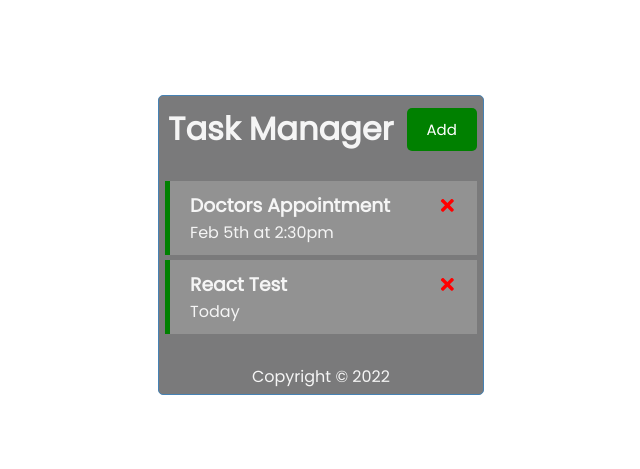
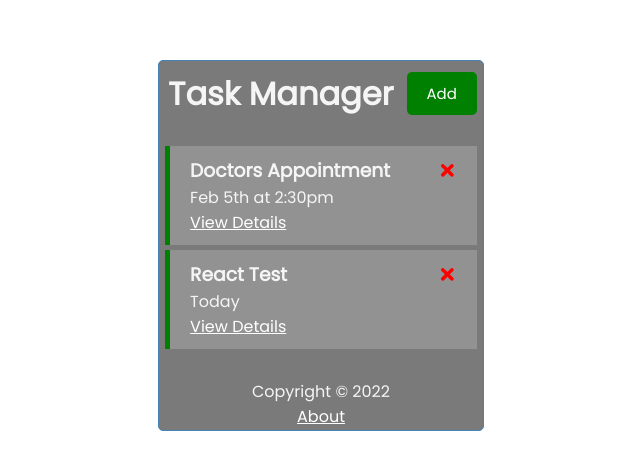
Before and after one commit to TartCodes/task-manager, a React (Create React App) app: page / in a window 1280 px wide. Shown: the part 155-624 px from the top of the page, without its empty margins (319-959 px from the left). Built offline with nearby package versions, Linux system fonts and the light colour scheme; data requests are answered from the project's data file.

Commit message:
routes; route fix, fixing json server

```diff
--- a/src/App.js
+++ b/src/App.js
@@ -117,7 +117,7 @@
             </>
           }
         />
-        <Route path="/about" element={<About />} />
+        <Route path='/about' element={<About />} />
         </Routes>
         <Footer />
       </div>
--- a/src/components/Footer.js
+++ b/src/components/Footer.js
@@ -5,7 +5,7 @@
   return (
     <footer>
     <p>Copyright &copy; 2022</p>
-    <Link to="/about"></Link>
+    <Link to="/about">About</Link>
     </footer>
   )
 }
--- a/src/components/Task.js
+++ b/src/components/Task.js
@@ -1,4 +1,5 @@
 import { FaTimes } from "react-icons/fa";
+import { Link } from "react-router-dom";
 
 const Task = ({ task, onDelete, onToggle }) => {
   return (
@@ -14,6 +15,9 @@
         />
       </h3>
       <p>{task.day}</p>
+      <p>
+        <Link to={`/task/${task.id}`}>View Details</Link>
+        </p>
     </div>
   );
 };
```
